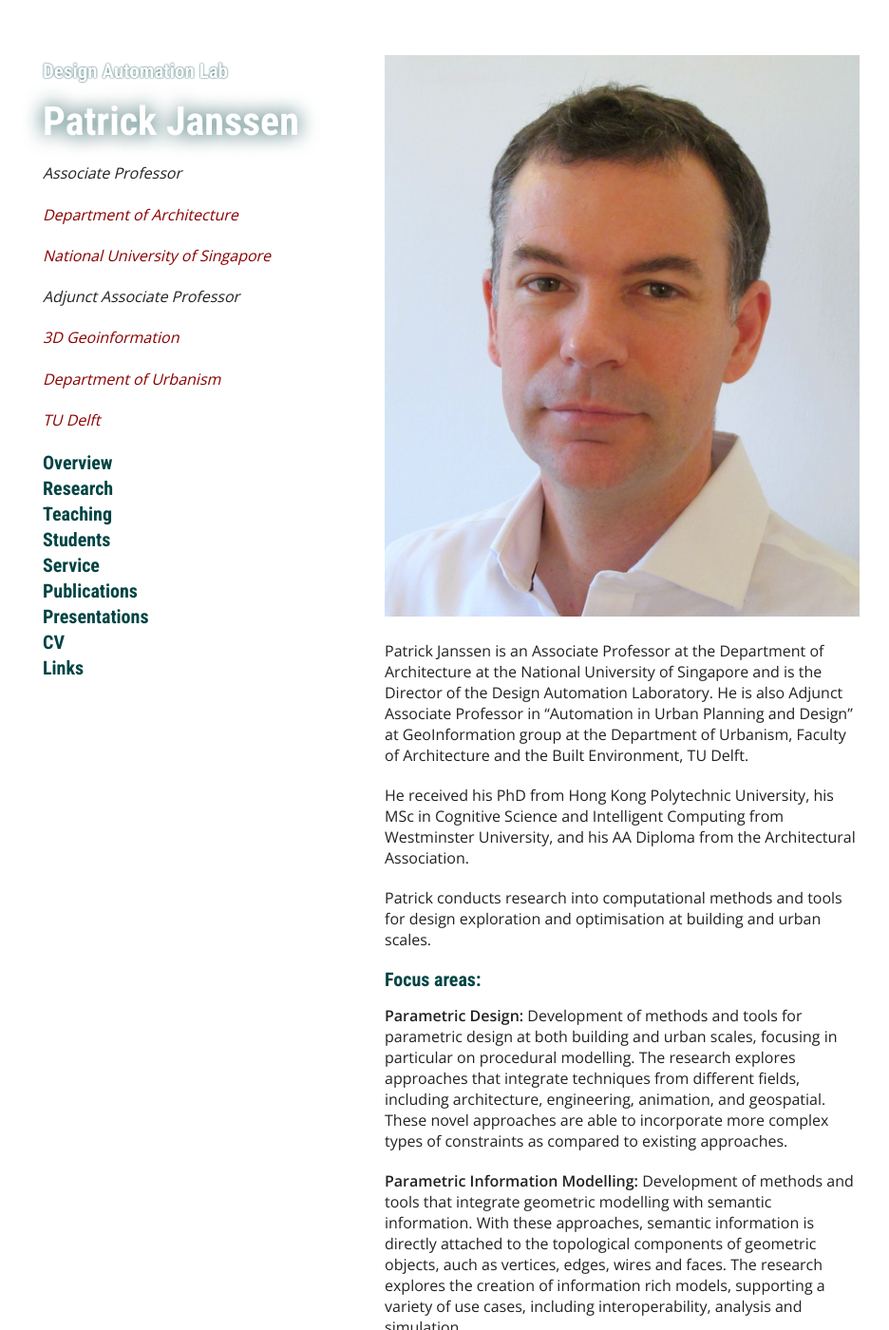
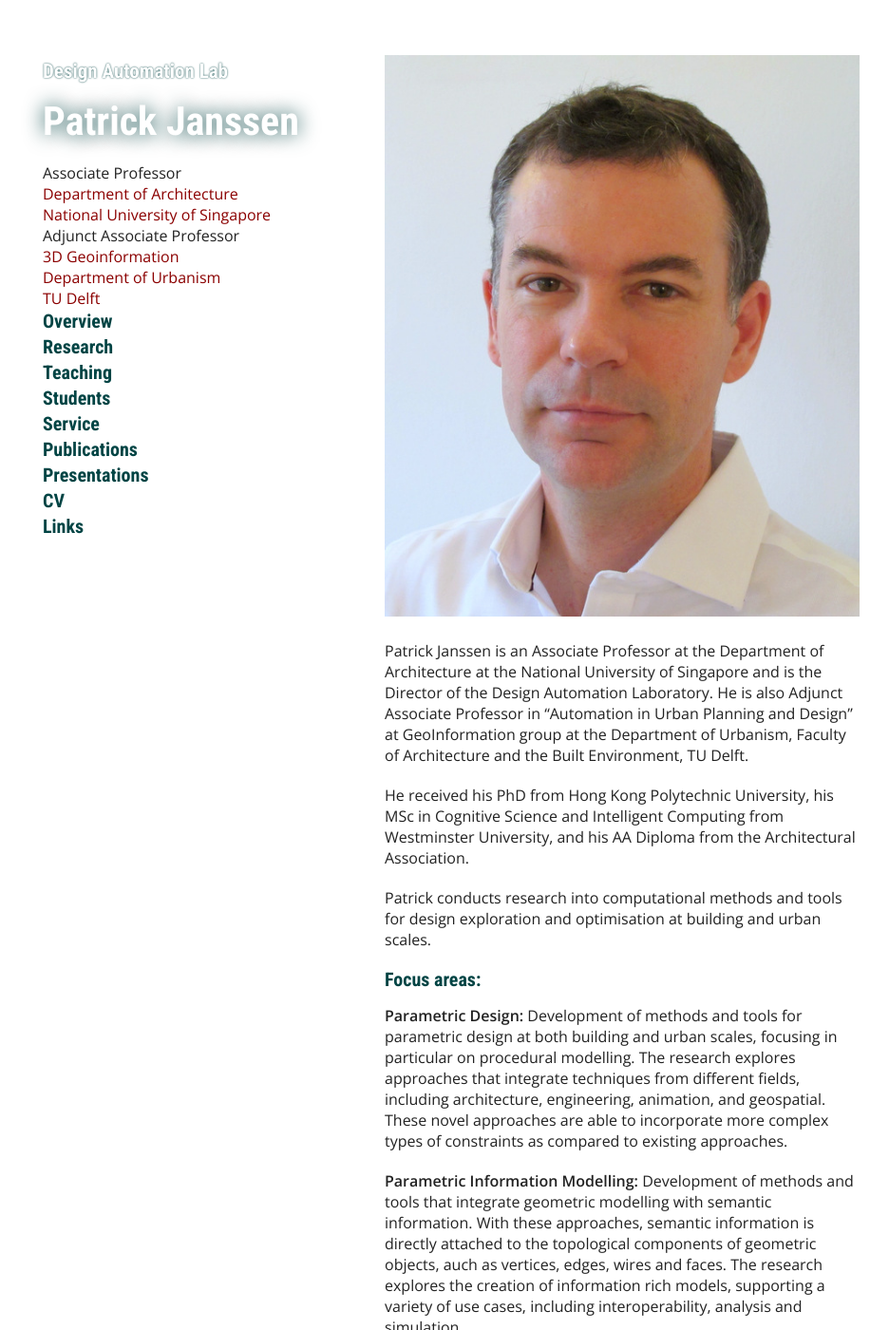
Before and after one commit to phtj/patrick-janssen, a Jekyll site: the page built from index.md, in a window 1280 px wide and 1400 px high. Shown: the whole window at 95% size, without its empty margins (165-1101 px from the left). Built offline with Jekyll 4.4.1, drawn with Linux system fonts in a browser that asks for light colours; our own code applies the rules of GitHub Pages for plain Markdown files; a script that is not in the unit is left out.

Commit message:
update style

```diff
--- a/_layouts/default.html
+++ b/_layouts/default.html
@@ -18,14 +18,14 @@
         <h1 class="parent"><a href="http://design-automation.net">Design Automation Lab</a></h1>
         <h1 class="title"><a href="index.html">Patrick Janssen</a></h1>
 
-        <h4>Associate Professor</h4>
-        <h4><a href="http://www.arch.nus.edu.sg">Department of Architecture</a></h4>
-        <h4><a href="http://www.nus.edu.sg">National University of Singapore</a></h4>
+        <h6>Associate Professor</h6>
+        <h6><a href="http://www.arch.nus.edu.sg">Department of Architecture</a></h6>
+        <h6><a href="http://www.nus.edu.sg">National University of Singapore</a></h6>
 
-        <h4>Adjunct Associate Professor</h4>
-        <h4><a href="http://https://3d.bk.tudelft.nl/">3D Geoinformation</a></h4>
-        <h4><a href="http://https://www.tudelft.nl/en/architecture-and-the-built-environment/about-the-faculty/departments/urbanism/">Department of Urbanism</a></h4>
-        <h4><a href="https://www.tudelft.nl/en/architecture-and-the-built-environment">TU Delft</a></h4>
+        <h6>Adjunct Associate Professor</h6>
+        <h6><a href="http://https://3d.bk.tudelft.nl/">3D Geoinformation</a></h6>
+        <h6><a href="http://https://www.tudelft.nl/en/architecture-and-the-built-environment/about-the-faculty/departments/urbanism/">Department of Urbanism</a></h6>
+        <h6><a href="https://www.tudelft.nl/en/architecture-and-the-built-environment">TU Delft</a></h6>
 
         <div class="nav-wrapper">
           <h1 class="nav"><a href="index.html">Overview</a></h1>
--- a/assets/css/style.scss
+++ b/assets/css/style.scss
@@ -98,10 +98,16 @@
   font-size:1em;
 }
 
-h4, h5, h6 {
+h4, h5 {
   font-size:1em;
   font-style: italic;
   font-weight:400;
+}
+
+h6 {
+  font-size:1em;
+  font-weight:400;
+  margin:0;
 }
 
 /* ----------------------------------------------------------------------------------------------
```
